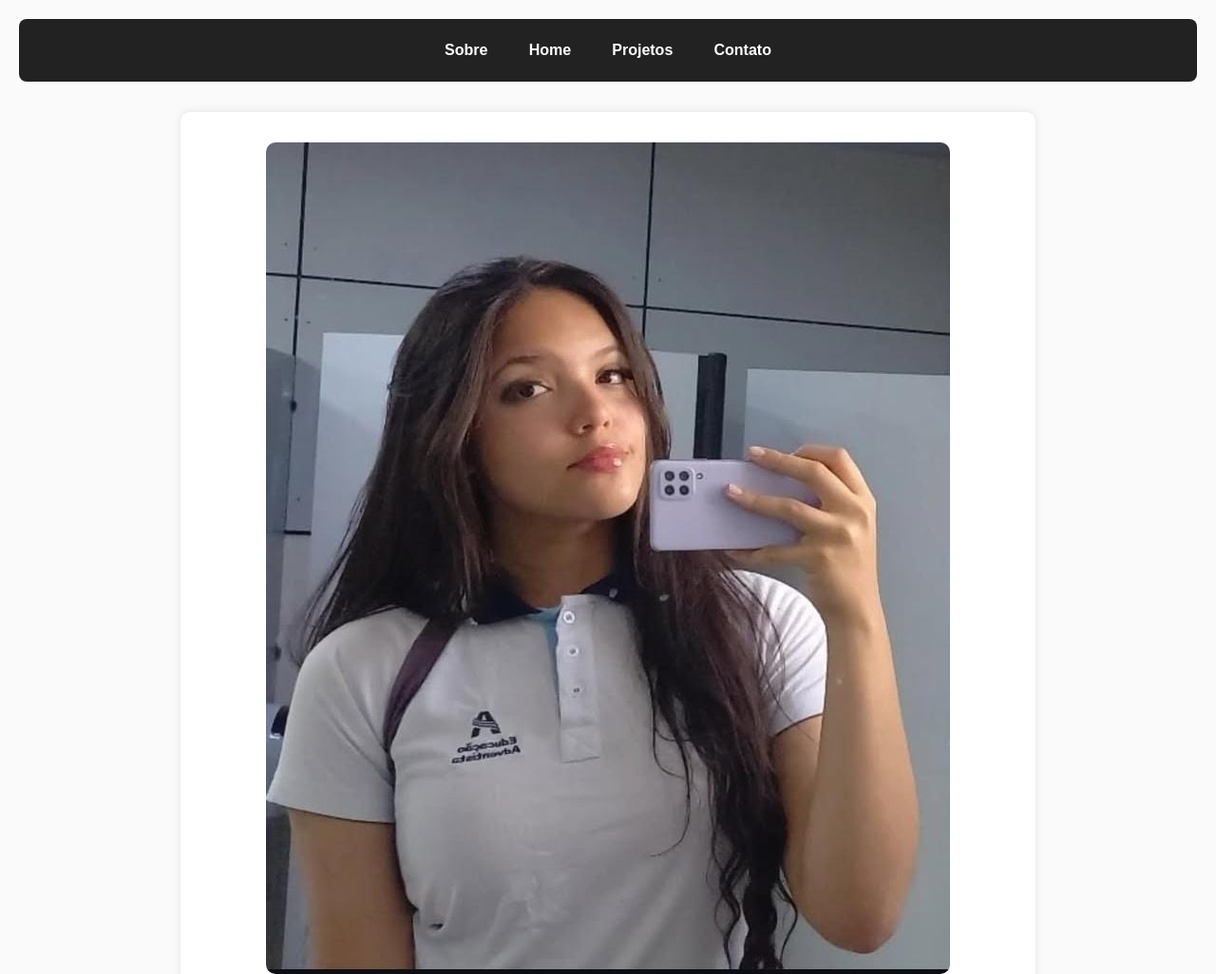
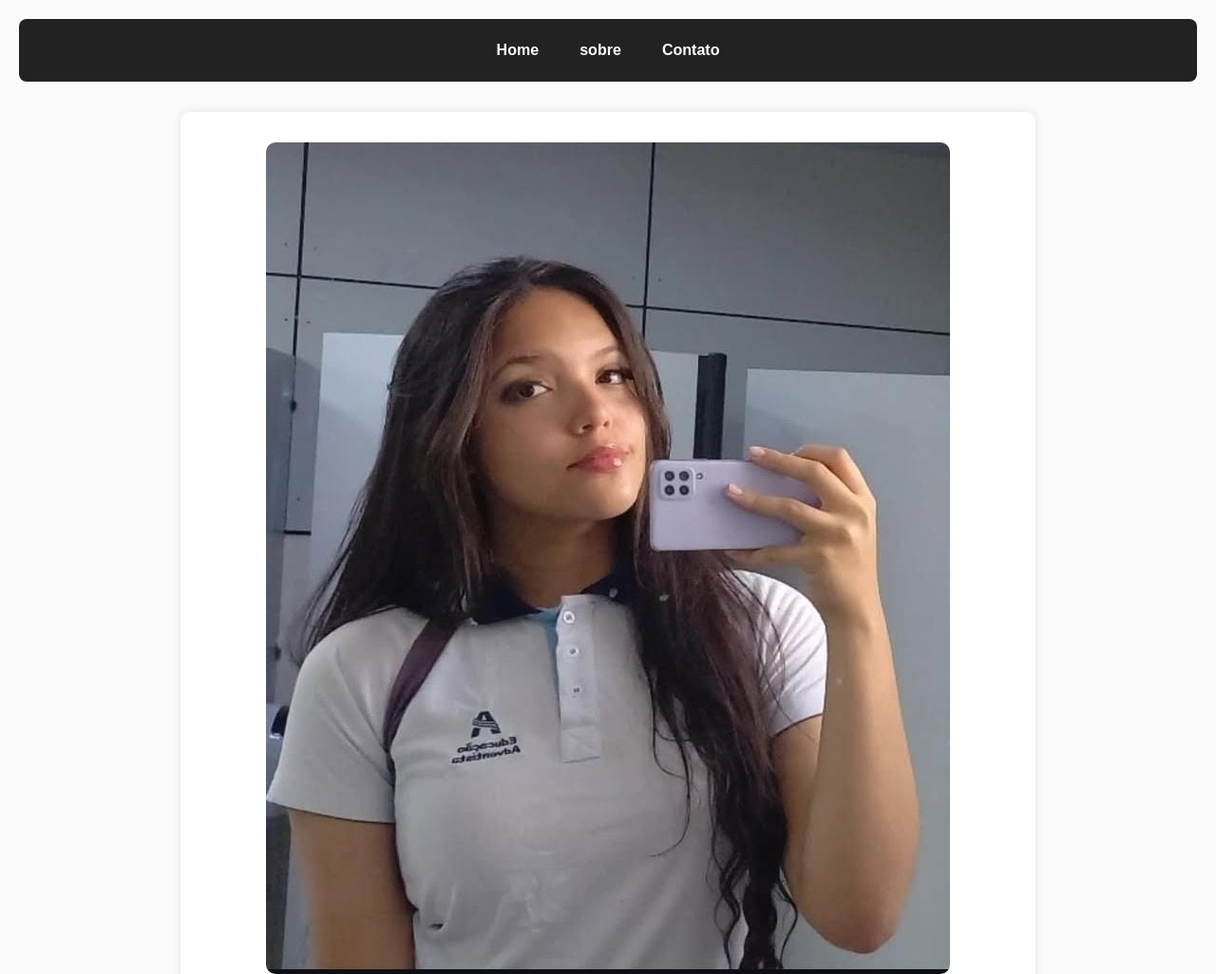
Before and after one commit to RobertaVitoriadeSouza/site-portifolio-roberta, a plain HTML site: page home.html in a window 1280 px wide. Shown: the top 1026 px of the page at 95% size. Drawn offline with Linux system fonts and the light colour scheme.

Commit message:
eliminaçao projetos

```diff
--- a/home.html
+++ b/home.html
@@ -8,10 +8,9 @@
 </head>
 <body>
     <nav id="nav1">
-        <a href="index.html">Sobre</a>
-            <a href="home.html">Home</a>
-            <a href="projetos.html">Projetos</a>
-            <a href="contato.html">Contato</a>
+        <a href="index.html">Home</a>
+            <a href="home.html">sobre</a>
+          <a href="contato.html">Contato</a>
 
     </nav>
     <header><div> <img src="WhatsApp Image 2025-09-02 at 22.30.26.jpeg" alt="">
```
Also changed, not shown: contato.html (+3 -4 lines), index.html (+2 -3 lines), projeto.html (deleted, +0 -12 lines).
